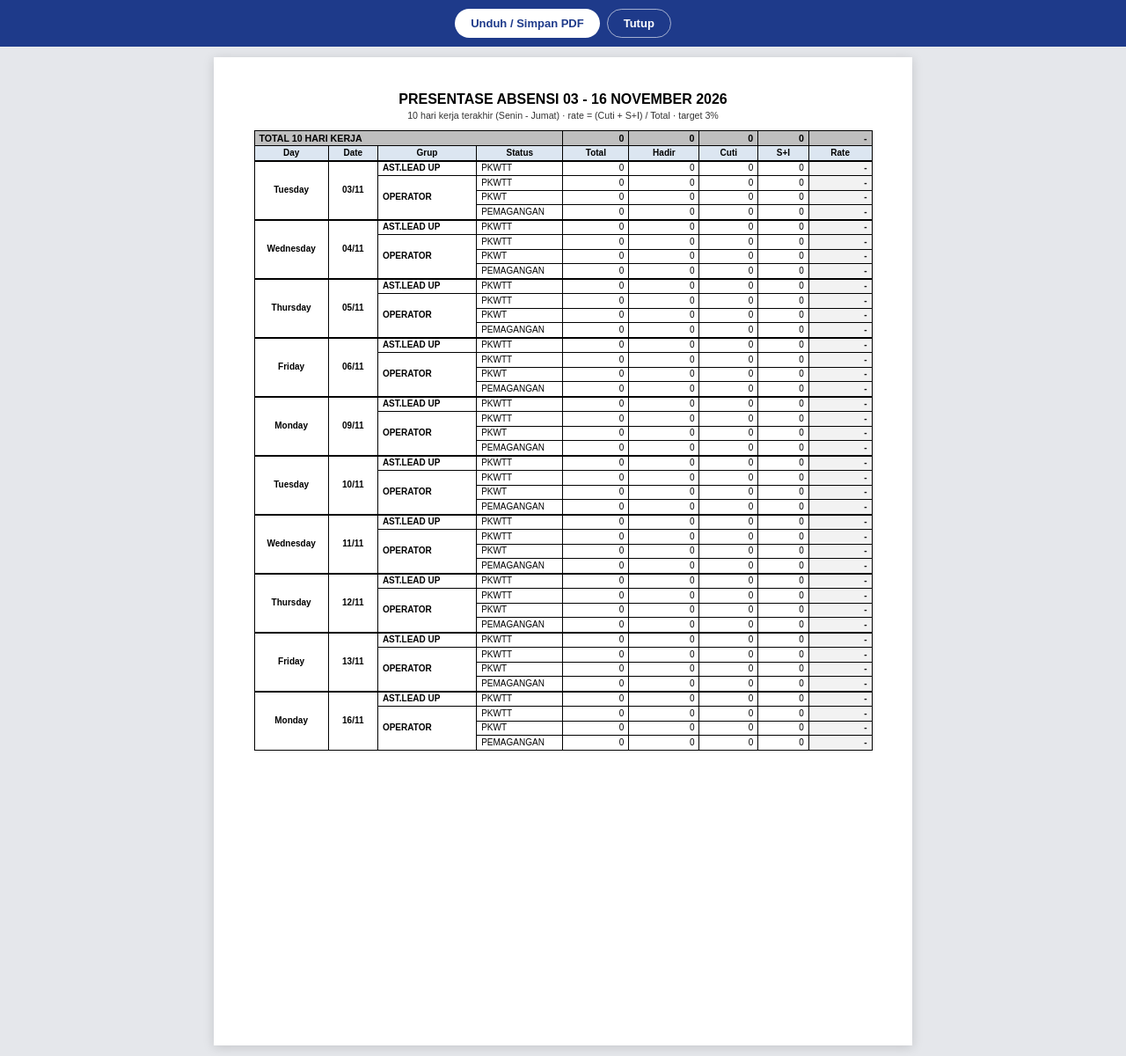
After one commit to Ferdianalfarezi/hrms, a Laravel app: page /hrms/absensi/presentase/pdf in a window 1280 px wide. The commit adds this page. Shown: the whole page at 88% size. Run offline with Laravel 12, Linux system fonts and the light colour scheme; a user stored in the database is signed in; data comes from the database, SQL or seed files in the repository; tables that the repository leaves empty hold one stand-in row (values such as "Sample post").

```diff
--- a/app/Modules/Hrms/Controllers/AbsensiPresentaseController.php
+++ b/app/Modules/Hrms/Controllers/AbsensiPresentaseController.php
@@ -27,6 +27,23 @@ class AbsensiPresentaseController extends Controller
         ]);
     }
 
+    /**
+     * Halaman cetak A4 portrait berisi 10 hari kerja terakhir sampai akhir bulan yang dipilih (atau hari ini);
+     * dialog print langsung terbuka untuk disimpan sebagai PDF.
+     */
+    public function pdf(Request $request): View
+    {
+        Gate::authorize('manage-module', 'hrms');
+
+        $bulan = $this->parseMonth((string) $request->query('bulan')) ?? Carbon::today();
+
+        return view('hrms.absensi.presentase-pdf', [
+            ...PresentaseAbsensi::hariKerjaTerakhir($bulan->copy()->endOfMonth(), PresentaseAbsensi::HARI_PDF),
+            'kelompok' => PresentaseAbsensi::KELOMPOK,
+            'target' => LaporanAbsensiShift::TARGET_PERSEN,
+        ]);
+    }
+
     private function parseMonth(string $value): ?Carbon
     {
         try {
--- a/app/Modules/Hrms/Support/PresentaseAbsensi.php
+++ b/app/Modules/Hrms/Support/PresentaseAbsensi.php
@@ -26,6 +26,9 @@ class PresentaseAbsensi
         'magang' => ['grup' => 'OPERATOR', 'status' => 'PEMAGANGAN'],
     ];
 
+    /** Jumlah hari kerja ke belakang yang dicetak di PDF presentase. */
+    public const HARI_PDF = 10;
+
     /** Jabatan operator; karyawan tetap dengan jabatan lain masuk AST.LEAD UP. */
     private const JABATAN_OPERATOR = 'karyawan';
 
@@ -47,6 +50,36 @@ class PresentaseAbsensi
         $mulai = $bulan->copy()->startOfMonth();
         $akhir = $bulan->copy()->endOfMonth()->startOfDay()->min(Carbon::today());
 
+        return ['bulan' => $mulai, ...self::rentang($mulai, $akhir)];
+    }
+
+    /**
+     * Sejumlah hari kerja terakhir sampai tanggal itu (boleh lintas bulan), dipakai PDF presentase.
+     *
+     * @return array{mulai: Carbon, sampai: Carbon, days: list<array{tanggal: Carbon, rows: array<string, array<string, mixed>>}>, total: array<string, mixed>}
+     */
+    public static function hariKerjaTerakhir(Carbon $sampai, int $jumlahHari): array
+    {
+        $akhir = $sampai->copy()->startOfDay()->min(Carbon::today());
+        $mulai = $akhir->copy();
+        $hitung = $mulai->isWeekend() ? 0 : 1;
+
+        while ($hitung < $jumlahHari) {
+            $mulai->subDay();
+
+            if (! $mulai->isWeekend()) {
+                $hitung++;
+            }
+        }
+
+        return ['mulai' => $mulai, 'sampai' => $akhir, ...self::rentang($mulai, $akhir)];
+    }
+
+    /**
+     * @return array{days: list<array{tanggal: Carbon, rows: array<string, array<string, mixed>>}>, total: array<string, mixed>}
+     */
+    private static function rentang(Carbon $mulai, Carbon $akhir): array
+    {
         $karyawans = Karyawan::get(['id', 'nik', 'group', 'status', 'jabatan', 'tanggal_masuk'])
             ->each(fn (Karyawan $karyawan) => $karyawan->setAttribute('kelompok', self::kelompok($karyawan)))
             ->filter(fn (Karyawan $karyawan) => $karyawan->kelompok !== null)
@@ -80,7 +113,6 @@ class PresentaseAbsensi
         $rows = collect($days)->flatMap(fn (array $day) => array_values($day['rows']));
 
         return [
-            'bulan' => $mulai,
             'days' => $days,
             'total' => self::hitung(['total' => $rows->sum('total'), 'cuti' => $rows->sum('cuti'), 'si' => $rows->sum('si')]),
         ];
--- a/app/Modules/Hrms/routes.php
+++ b/app/Modules/Hrms/routes.php
@@ -45,6 +45,7 @@ Route::get('absensi/resume/pdf', [AbsensiResumeController::class, 'pdf'])->name(
 
 // Persentase ketidakhadiran bulanan per kelompok karyawan (khusus Admin HRMS).
 Route::get('absensi/presentase', [AbsensiPresentaseController::class, 'index'])->name('absensi.presentase');
+Route::get('absensi/presentase/pdf', [AbsensiPresentaseController::class, 'pdf'])->name('absensi.presentase.pdf');
 
 // Komparasi data mesin absen: upload data mesin + daftar yang belum ada keterangan (khusus Admin HRMS).
 Route::get('absensi/komparasi', [AbsensiKomparasiController::class, 'index'])->name('absensi.komparasi');
--- /dev/null
+++ b/resources/views/hrms/absensi/presentase-pdf.blade.php
@@ -0,0 +1,120 @@
+@php
+    $rate = fn (?float $value) => $value === null ? '-' : number_format($value, 1, ',', '.').'%';
+    $angka = fn (int $value) => number_format($value, 0, ',', '.');
+    $jumlahPerGrup = array_count_values(array_column($kelompok, 'grup'));
+    $periode = $mulai->translatedFormat($mulai->isSameMonth($sampai) ? 'd' : ($mulai->isSameYear($sampai) ? 'd F' : 'd F Y')).' - '.$sampai->translatedFormat('d F Y');
+@endphp
+<!DOCTYPE html>
+<html lang="id">
+<head>
+    <meta charset="utf-8">
+    <meta name="viewport" content="width=device-width, initial-scale=1">
+    <title>Presentase Absensi {{ $mulai->format('d-m-Y') }} sd {{ $sampai->format('d-m-Y') }}</title>
+    <style>
+        @page { size: A4 portrait; margin: 10mm 12mm; }
+        * { box-sizing: border-box; }
+        body { margin: 0; background: #e5e7eb; color: #000; font-family: Arial, Helvetica, sans-serif; font-size: 7.5pt; line-height: 1.25; }
+        .toolbar { position: sticky; top: 0; z-index: 2; display: flex; justify-content: center; gap: 8px; padding: 10px; background: #1e3a8a; }
+        .toolbar button { padding: 8px 18px; border: 0; border-radius: 999px; font: 600 13px Arial, sans-serif; cursor: pointer; background: #fff; color: #1e3a8a; }
+        .toolbar button.ghost { background: transparent; color: #fff; border: 1px solid rgba(255,255,255,.6); }
+        .sheet { width: 210mm; min-height: 297mm; margin: 12px auto; padding: 10mm 12mm; background: #fff; box-shadow: 0 2px 12px rgba(0,0,0,.15); }
+
+        h1 { margin: 0 0 2px; font-size: 12pt; text-align: center; }
+        .sub { margin: 0 0 10px; text-align: center; font-size: 8pt; color: #333; }
+
+        table.pst { width: 100%; border-collapse: collapse; }
+        table.pst th, table.pst td { border: 1px solid #000; padding: 1.5px 5px; white-space: nowrap; }
+        table.pst thead { display: table-header-group; }
+        table.pst thead th { background: #dce6f1; text-align: center; }
+        table.pst thead tr.sum th { background: #bfbfbf; font-size: 8pt; text-align: right; }
+        table.pst thead tr.sum th:first-child { text-align: left; }
+        table.pst td.n, table.pst th.n { text-align: right; }
+        table.pst td.c { text-align: center; }
+        table.pst td.day { font-weight: 700; text-align: center; }
+        table.pst td.grp { font-weight: 700; }
+        table.pst td.rate { background: #f2f2f2; font-weight: 700; }
+        table.pst td.bad { color: #b91c1c; }
+        table.pst tbody.day-group { break-inside: avoid; border-top: 2px solid #000; }
+        table.pst .empty { padding: 10px; text-align: center; font-style: italic; }
+
+        @media print {
+            body { background: #fff; }
+            .toolbar { display: none; }
+            .sheet { width: auto; min-height: 0; margin: 0; padding: 0; box-shadow: none; }
+            * { -webkit-print-color-adjust: exact; print-color-adjust: exact; }
+        }
+    </style>
+</head>
+<body>
+<div class="toolbar">
+    <button type="button" onclick="window.print()">Unduh / Simpan PDF</button>
+    <button type="button" class="ghost" onclick="window.close()">Tutup</button>
+</div>
+
+<div class="sheet">
+    <h1>PRESENTASE ABSENSI {{ Str::upper($periode) }}</h1>
+    <p class="sub">{{ count($days) }} hari kerja terakhir (Senin - Jumat) · rate = (Cuti + S+I) / Total · target {{ $target }}%</p>
+
+    <table class="pst">
+        <colgroup>
+            <col style="width: 12%;"><col style="width: 8%;"><col style="width: 16%;"><col style="width: 14%;">
+            <col><col><col><col><col>
+        </colgroup>
+        <thead>
+            <tr class="sum">
+                <th colspan="4">TOTAL {{ count($days) }} HARI KERJA</th>
+                <th class="n">{{ $angka($total['total']) }}</th>
+                <th class="n">{{ $angka($total['hadir']) }}</th>
+                <th class="n">{{ $angka($total['cuti']) }}</th>
+                <th class="n">{{ $angka($total['si']) }}</th>
+                <th @class(['n', 'bad' => $total['rate'] > $target])>{{ $rate($total['rate']) }}</th>
+            </tr>
+            <tr>
+                <th>Day</th>
+                <th>Date</th>
+                <th>Grup</th>
+                <th>Status</th>
+                <th>Total</th>
+                <th>Hadir</th>
+                <th>Cuti</th>
+                <th>S+I</th>
+                <th>Rate</th>
+            </tr>
+        </thead>
+        @forelse ($days as $day)
+            <tbody class="day-group">
+                @foreach ($kelompok as $kode => $info)
+                    @php
+                        $row = $day['rows'][$kode];
+                        $grupBaru = $loop->first || $kelompok[array_keys($kelompok)[$loop->index - 1]]['grup'] !== $info['grup'];
+                    @endphp
+                    <tr>
+                        @if ($loop->first)
+                            <td rowspan="{{ count($kelompok) }}" class="day">{{ $day['tanggal']->translatedFormat('l') }}</td>
+                            <td rowspan="{{ count($kelompok) }}" class="day">{{ $day['tanggal']->format('d/m') }}</td>
+                        @endif
+                        @if ($grupBaru)
+                            <td rowspan="{{ $jumlahPerGrup[$info['grup']] }}" class="grp">{{ $info['grup'] }}</td>
+                        @endif
+                        <td>{{ $info['status'] }}</td>
+                        <td class="n">{{ $row['total'] }}</td>
+                        <td class="n">{{ $row['hadir'] }}</td>
+                        <td class="n">{{ $row['cuti'] }}</td>
+                        <td class="n">{{ $row['si'] }}</td>
+                        <td @class(['n', 'rate', 'bad' => $row['rate'] > $target])>{{ $rate($row['rate']) }}</td>
+                    </tr>
+                @endforeach
+            </tbody>
+        @empty
+            <tbody><tr><td colspan="9" class="empty">Belum ada hari kerja di periode ini.</td></tr></tbody>
+        @endforelse
+    </table>
+</div>
+
+<script>
+    window.addEventListener('load', function () {
+        setTimeout(function () { window.print(); }, 300);
+    });
+</script>
+</body>
+</html>
--- a/resources/views/hrms/absensi/presentase.blade.php
+++ b/resources/views/hrms/absensi/presentase.blade.php
@@ -51,6 +51,7 @@
             <a href="{{ route('hrms.absensi.presentase', ['bulan' => $bulan->copy()->addMonth()->format('Y-m')]) }}" title="Bulan berikutnya">&rsaquo;</a>
         </span>
         <input type="month" name="bulan" value="{{ $bulan->format('Y-m') }}" onchange="this.form.requestSubmit()" aria-label="Bulan">
+        <a href="{{ route('hrms.absensi.presentase.pdf', ['bulan' => $bulan->format('Y-m')]) }}" title="10 hari kerja terakhir" class="btn btn-ghost btn-sm" target="_blank" rel="noopener" data-turbo="false">Unduh PDF</a>
         <button type="button" class="btn btn-ghost btn-sm" onclick="window.print()">Cetak</button>
     </form>
 </div>
```
Also changed, not shown: tests/Feature/AbsensiPresentaseTest.php (+22 -0 lines).
